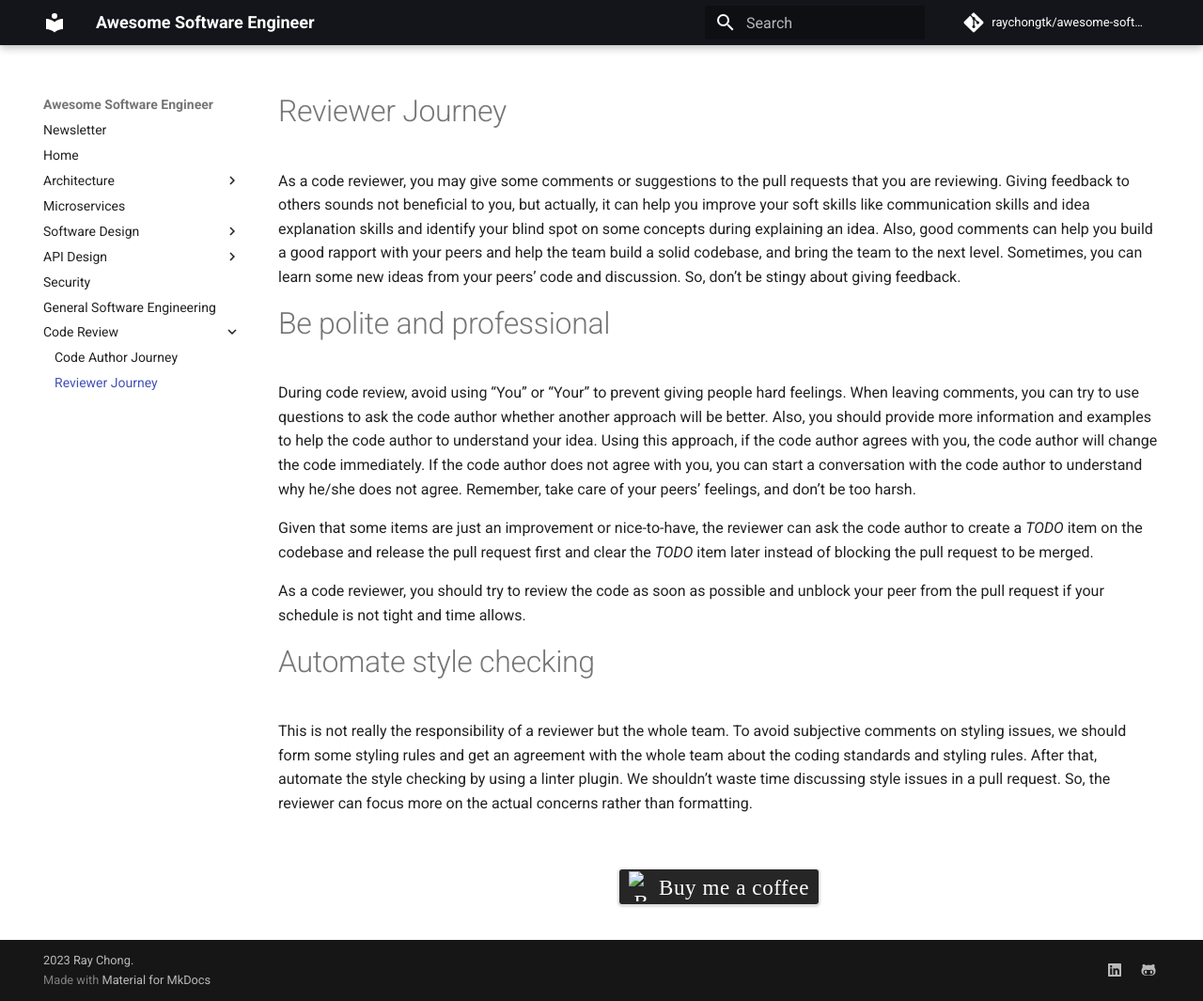
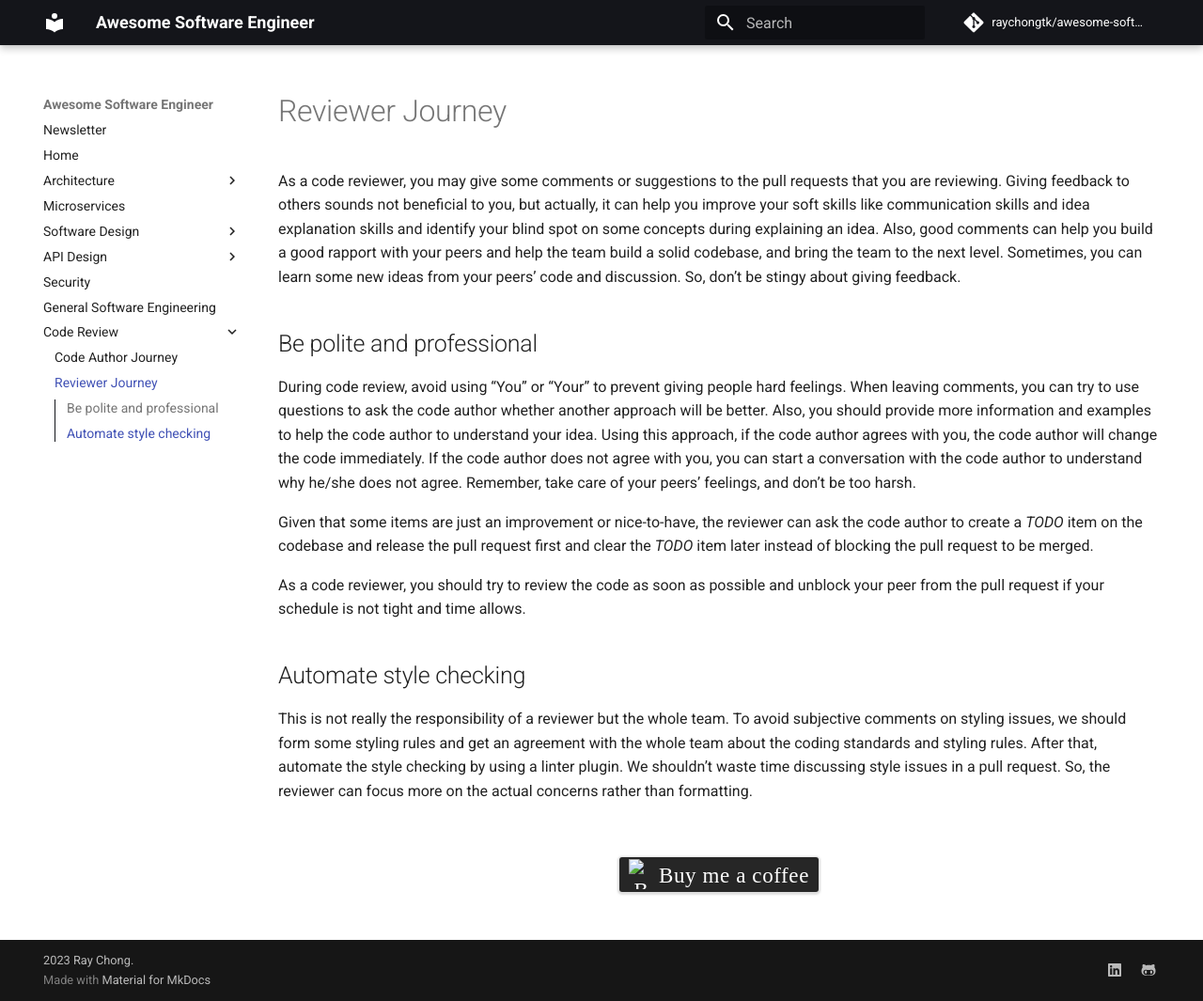
Before and after one commit to raychongtk/awesome-software-engineer, an MkDocs documentation site: the page built from docs/code-review/reviewer-journey.md, in a window 1280 px wide and 1065 px high. Shown: the whole window at 94% size. Built offline with MkDocs 1.6.1 and Material for MkDocs 9.7.7, drawn with Linux system fonts in a browser that asks for light colours; comment, search, counter and statistics services are not loaded.

Commit message:
update content

```diff
--- a/docs/code-review/reviewer-journey.md
+++ b/docs/code-review/reviewer-journey.md
@@ -1,7 +1,7 @@
 # Reviewer Journey
 As a code reviewer, you may give some comments or suggestions to the pull requests that you are reviewing. Giving feedback to others sounds not beneficial to you, but actually, it can help you improve your soft skills like communication skills and idea explanation skills and identify your blind spot on some concepts during explaining an idea. Also, good comments can help you build a good rapport with your peers and help the team build a solid codebase, and bring the team to the next level. Sometimes, you can learn some new ideas from your peers’ code and discussion. So, don't be stingy about giving feedback.
 
-# Be polite and professional
+## Be polite and professional
 
 During code review, avoid using “You” or “Your” to prevent giving people hard feelings. When leaving comments, you can try to use questions to ask the code author whether another approach will be better.  Also, you should provide more information and examples to help the code author to understand your idea. Using this approach, if the code author agrees with you, the code author will change the code immediately. If the code author does not agree with you, you can start a conversation with the code author to understand why he/she does not agree. Remember, take care of your peers’ feelings, and don’t be too harsh.
 
@@ -9,7 +9,7 @@ Given that some items are just an improvement or nice-to-have, the reviewer can
 
 As a code reviewer, you should try to review the code as soon as possible and unblock your peer from the pull request if your schedule is not tight and time allows.
 
-# Automate style checking
+## Automate style checking
 
 This is not really the responsibility of a reviewer but the whole team. To avoid subjective comments on styling issues, we should form some styling rules and get an agreement with the whole team about the coding standards and styling rules. After that, automate the style checking by using a linter plugin. We shouldn’t waste time discussing style issues in a pull request. So, the reviewer can focus more on the actual concerns rather than formatting.
 
```
